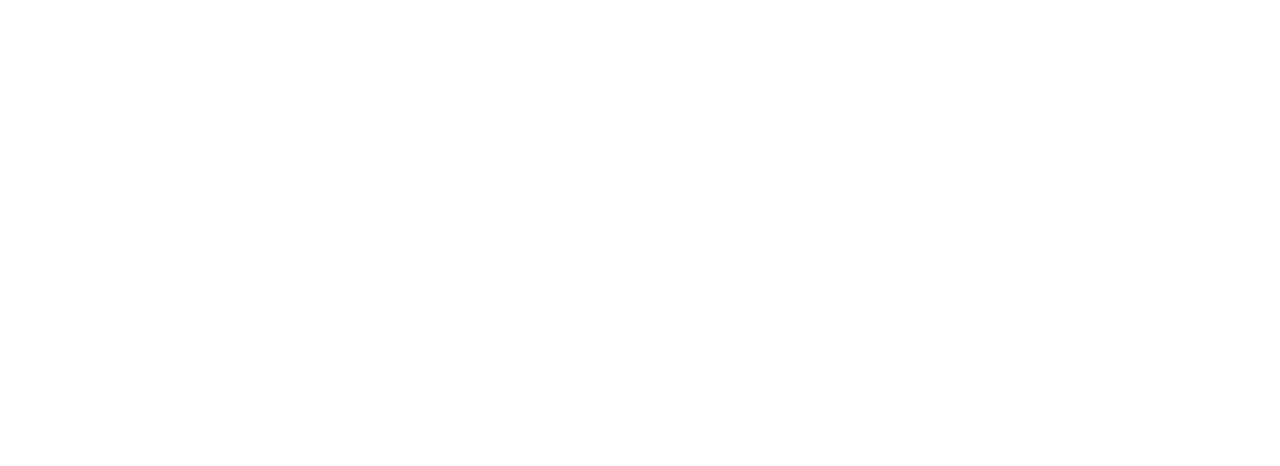
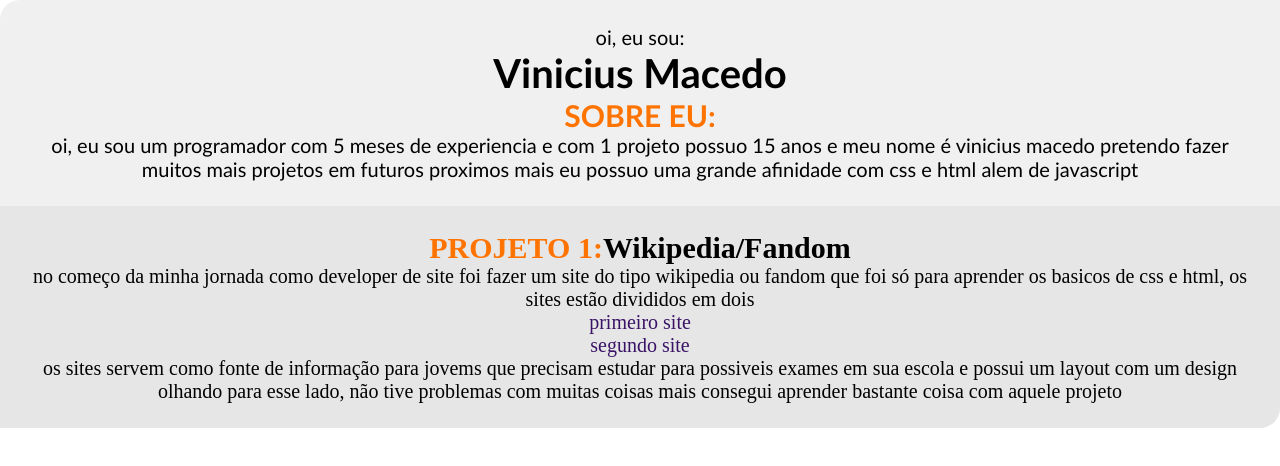
Before and after one commit to viniciusmacedo12b/Portfolio, a plain HTML site: page index.html in a window 1280 px wide. Drawn offline with Linux system fonts and the light colour scheme.

Commit message:
segundo commit

```diff
--- a/index.html
+++ b/index.html
@@ -3,9 +3,22 @@
 <head>
     <meta charset="UTF-8">
     <meta name="viewport" content="width=device-width, initial-scale=1.0">
-    <title>Document</title>
+    <link rel="stylesheet" href="style.css">
+    <title>portfolio</title>
 </head>
 <body>
-
+    <div class="introdução">
+    <P>oi, eu sou:</P>
+    <h1>Vinicius Macedo</h1>
+    <h2><strong>SOBRE EU:</strong></h2>
+    <p>oi, eu sou um programador com 5 meses de experiencia e com 1 projeto possuo 15 anos e meu nome é vinicius macedo pretendo fazer muitos mais projetos em futuros proximos mais eu possuo uma grande afinidade com css e html alem de javascript</p>
+</div>
+<div class="proj1">
+    <h2><strong>PROJETO 1:</strong>Wikipedia/Fandom</h2>
+    <p>no começo da minha jornada como developer de site foi fazer um site do tipo wikipedia ou fandom que foi só para aprender os basicos de css e html, os sites estão divididos em dois</p>
+    <a href="https:12tb-sitebiologia.vercel.app" target="_blank">primeiro site</a><br>
+    <a href="https:12b-sitebiologia2.vercel.app" target="_blank">segundo site</a>
+    <p>os sites servem como fonte de informação para jovems que precisam estudar para possiveis exames em sua escola e possui um layout com um design olhando para esse lado, não tive problemas com muitas coisas mais consegui aprender bastante coisa com aquele projeto </p>
+</div>
 </body>
 </html>
--- /dev/null
+++ b/style.css
@@ -0,0 +1,37 @@
+*{
+    margin: 0;
+    padding: 0;
+    box-sizing: border-box;
+}
+body{
+    display: flex;
+    height: 100vh;
+    flex-direction: column;
+    text-align: center;
+    font-size: 20px;
+
+}
+strong{
+    color: rgb(255, 115, 0);
+}
+div{
+ padding: 25px;
+}
+.introdução{
+background-color: rgb(240, 240, 240);
+border-radius: 20px 0px 0px 0px;
+font-family: 'Trebuchet MS', 'Lucida Sans Unicode', 'Lucida Grande', 'Lucida Sans', Arial, sans-serif;
+}
+.proj1{
+    background-color: rgb(230, 230, 230);
+    border-radius: 0px 0px 20px 0px;
+    font-family:'Times New Roman', Times, serif
+}
+a{
+    text-decoration: none;
+    color: rgb(58, 19, 102);
+    transition: 0.4s;
+}
+a:hover{
+    color: black;
+}
```
Also changed, not shown: 1 other file.
